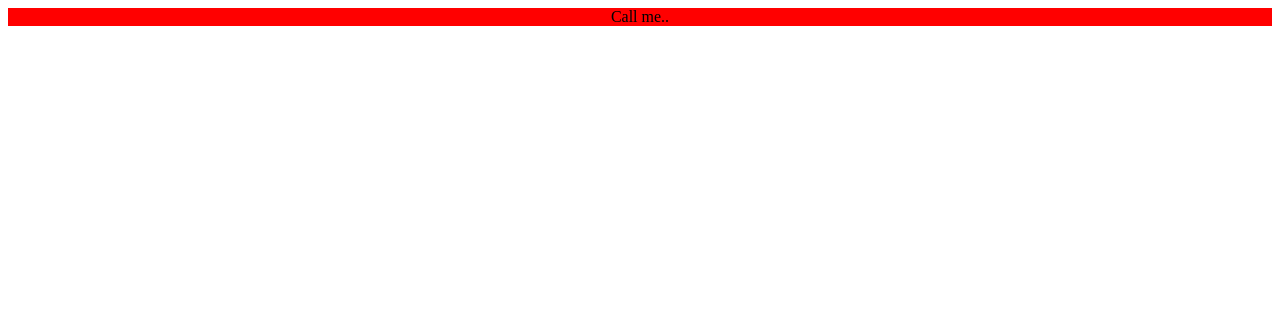
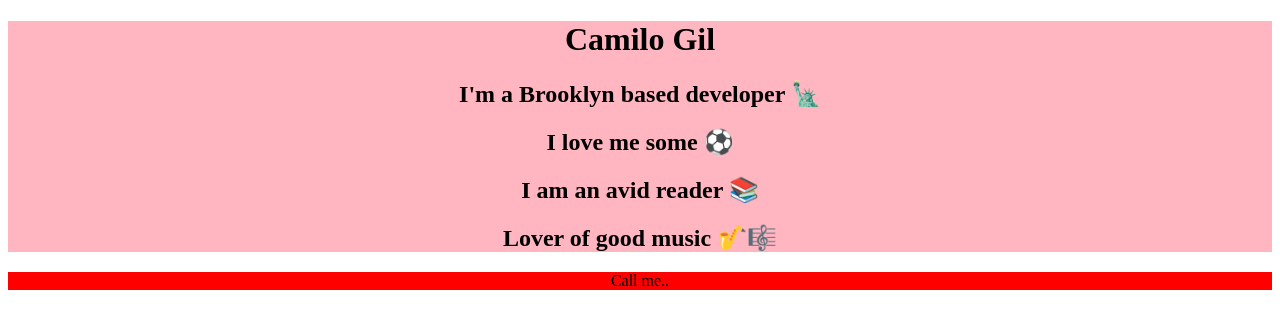
Before and after one commit to gilcamiloa/camfolio, a React (Create React App) app: page / in a window 1280 px wide. Shown: the top 328 px of the page. Built offline with nearby package versions, Linux system fonts and the light colour scheme.

Commit message:
section progress

```diff
--- a/src/components/intro/Intro.jsx
+++ b/src/components/intro/Intro.jsx
@@ -3,7 +3,11 @@ import './intro.scss'
 export default function Intro() {
   return (
     <div className='intro'>
-
+      <h1>Camilo Gil</h1>
+      <h2>I'm a Brooklyn based developer 🗽</h2>
+      <h2>I love me some ⚽️</h2>
+      <h2>I am an avid reader 📚</h2>
+      <h2>Lover of good music 🎷🎼</h2>
     </div>
   )
 }
```
